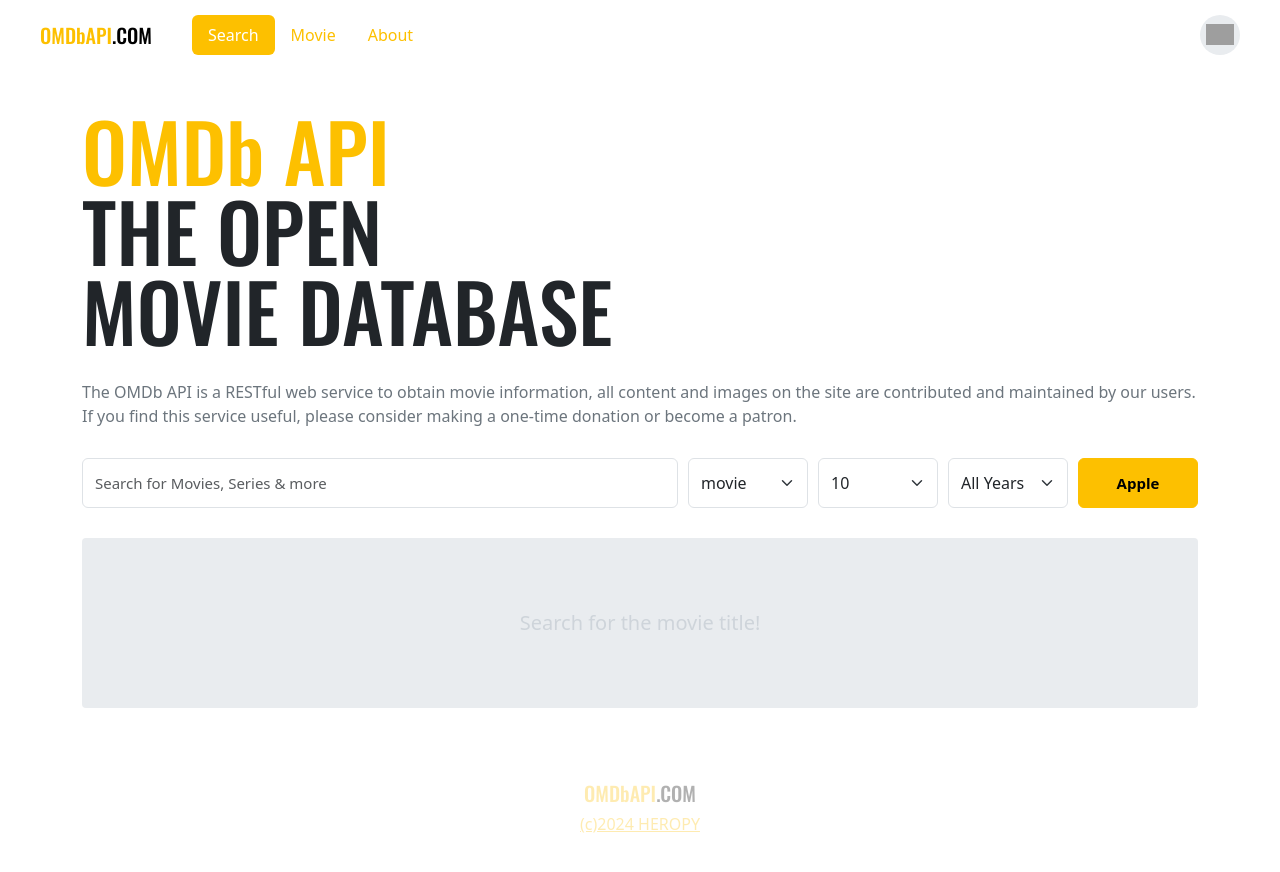
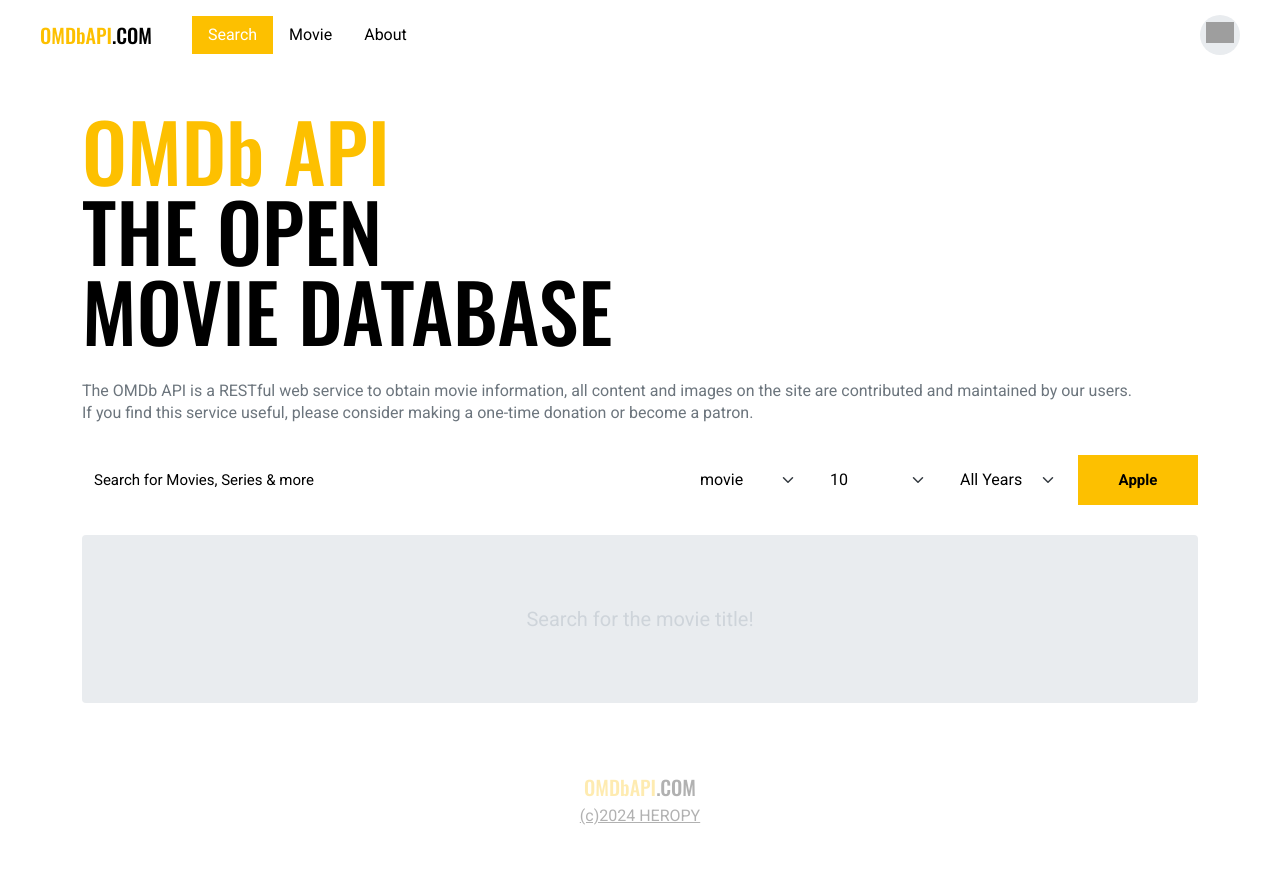
Before and after one commit to jeunseon/vue-error, a Vue app: page /#/ in a window 1280 px wide. Shown: the top 872 px of the page. Built offline with nearby package versions, Linux system fonts and the light colour scheme; grey boxes are pictures that could not be loaded.

Commit message:
webpack.config.js 수정사항 에러나서 재수정

```diff
--- a/src/App.vue
+++ b/src/App.vue
@@ -15,7 +15,3 @@
   }
 }
 </script>
-
-<style lang="scss">
-@import "~/scss/main";
-</style>
--- a/src/components/Header.vue
+++ b/src/components/Header.vue
@@ -72,8 +72,6 @@
 </script>
 
 <style lang="scss" scoped>
-@import "~/scss/main";
-
 header {
     height: 70px;
     padding: 0 40px;
--- a/src/components/Headline.vue
+++ b/src/components/Headline.vue
@@ -14,8 +14,6 @@
 </template>
 
 <style lang="scss" scoped>
-@import "~/scss/main";
-
 .container {
     padding-top: 40px;
 }
--- a/src/components/Logo.vue
+++ b/src/components/Logo.vue
@@ -7,8 +7,6 @@
 </template>
 
 <style lang="scss" scoped>
-@import "~/scss/main";
-
 .logo{
     font-family: "Oswald", sans-serif;
     font-size: 20px;
--- a/src/components/MovieItem.vue
+++ b/src/components/MovieItem.vue
@@ -54,8 +54,6 @@
 </script>
 
 <style lang="scss" scoped>
-@import "~/scss/main";
-
 .movie {
     $width: 200px;
     width: $width;
--- a/src/components/MovieList.vue
+++ b/src/components/MovieList.vue
@@ -45,8 +45,6 @@
 </script>
 
 <style lang="scss" scoped>
-@import "~/scss/main";
-
 .container{
     margin-top: 30px;
     .inner {
--- a/src/components/Search.vue
+++ b/src/components/Search.vue
@@ -78,8 +78,6 @@
 </script>
 
 <style lang="scss" scoped>
-@import "~/scss/main";
-
 .container {
     display: flex;
     > * {
--- a/src/routes/About.vue
+++ b/src/routes/About.vue
@@ -59,8 +59,6 @@
 </script>
 
 <style lang="scss" scoped>
-@import "~/scss/main";
-
 .about {
     text-align: center;
     .photo {
--- a/src/routes/Movie.vue
+++ b/src/routes/Movie.vue
@@ -120,8 +120,6 @@
 </script>
 
 <style lang="scss" scoped>
-@import "~/scss/main";
-
 .container {
     padding-top: 40px;
 }
--- a/webpack.config.js
+++ b/webpack.config.js
@@ -49,7 +49,7 @@
           {
             loader: 'sass-loader',
             options: {
-              additionalDate: '@import "~/scss/main";'
+              additionalData: '@import "~/scss/main";'
             }
           }
         ]
```
